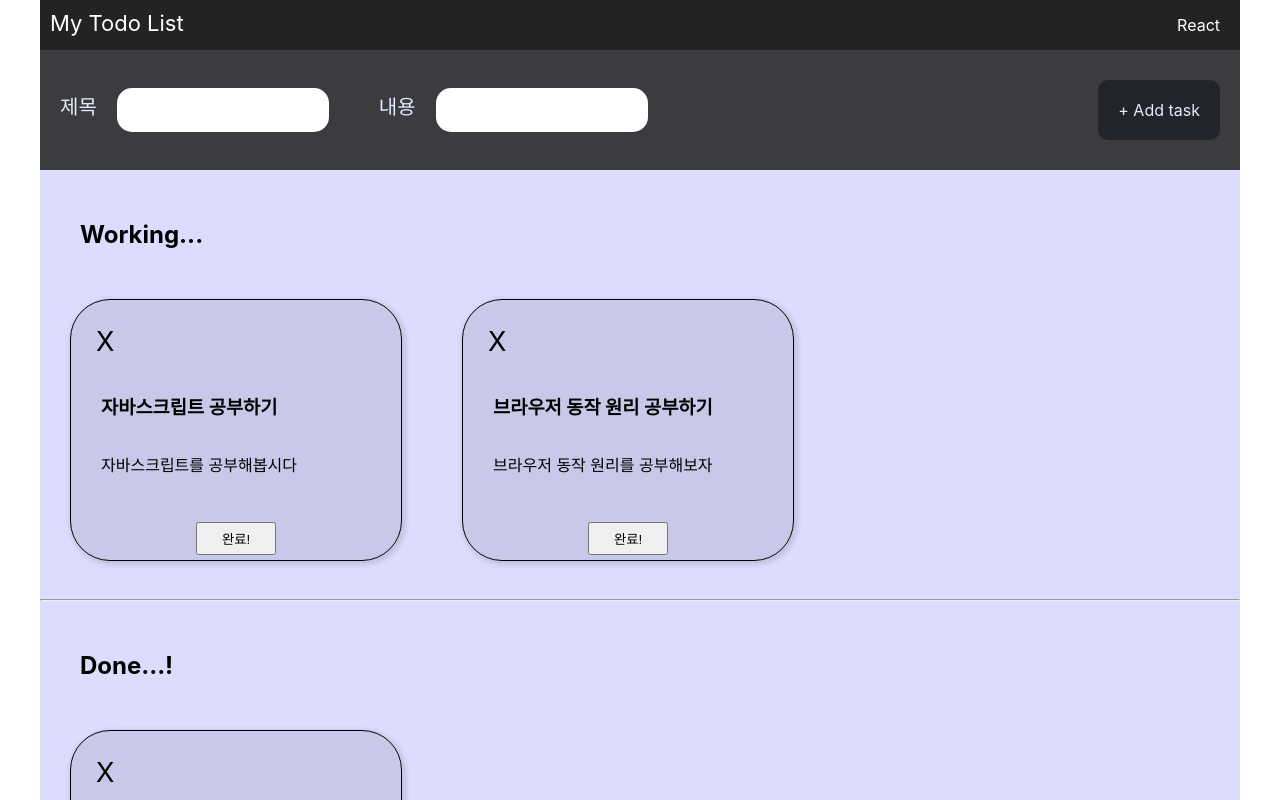
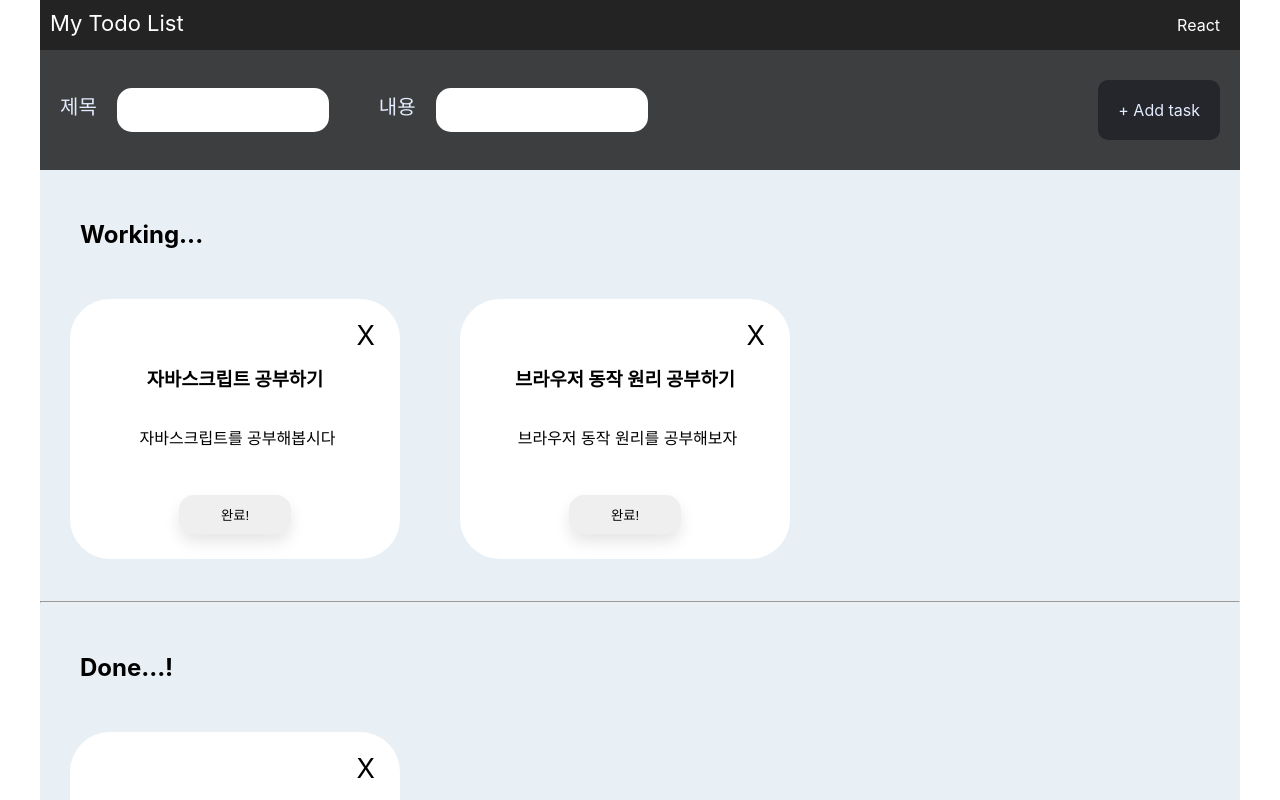
Before and after one commit to Sunghoman/react_todoapp, a React (Create React App) app: page / in a window 1280 px wide. Shown: the top 800 px of the page. Built offline with nearby package versions, Linux system fonts and the light colour scheme.

Commit message:
css 수정 : 삭제, 완료 버튼

```diff
--- a/src/components/form/Form.jsx
+++ b/src/components/form/Form.jsx
@@ -24,10 +24,10 @@ const Form = ({ posts, setPosts, title, body, onChange, onCreate, onRemove }) =>
       <div className='input'>
         <div className='input-post'>
           <label for="title">제목</label>
-          <input type="text" ref={titleInput} id="title" name="title" onChange={onChange} value={title} onKeyPress={onKeyPress}/>
+          <input type="text" maxlength='16' ref={titleInput} id="title" name="title" onChange={onChange} value={title} onKeyPress={onKeyPress}/>
 
           <label for="comment">내용</label>
-          <input type="text" id="comment" name="body" onChange={onChange} value={body} onKeyPress={onKeyPress}/>
+          <input type="text" maxlength='40' id="comment" name="body" onChange={onChange} value={body} onKeyPress={onKeyPress}/>
         </div>
         <span className='addpost' onClick={onCreate}>+ Add task</span>
       </div>
--- a/src/components/layout/style.css
+++ b/src/components/layout/style.css
@@ -2,9 +2,8 @@ body {
   max-width: 1200px;
   min-width: 800px;
   margin: 0 auto;
-  background-color: #ffffffb3;
 }
 
 .content {
-  background-color: rgb(220, 220, 255)
+  background-color: #e9f0f5
 }
--- a/src/components/todo/Todo.jsx
+++ b/src/components/todo/Todo.jsx
@@ -13,8 +13,8 @@ const Todo = ({ todo, setBtn }) => {
           }}>X</span>
           </div>
 
-        <h3>{ todo.title }</h3>
-        <p>{ todo.body }</p>
+        <h3 className='title'>{ todo.title }</h3>
+        <p className='body'>{ todo.body }</p>
         <div className='buttons'>
           <button onClick={() => {
             setBtn(todo);
--- a/src/components/todo/style.css
+++ b/src/components/todo/style.css
@@ -6,10 +6,13 @@
   padding: 15px;
   border-radius: 40px;
   transition: 0.4s;
-  box-shadow: 2px 2px 5px 2px rgba(0, 0, 0, 0.12);
+  border: none;
+  position: relative;
+  box-shadow: 0 0 0 4px #ffffff, inset 0 2px 0 rgba(#000, .08), 0 3px 0 4px rgba(#000, .05) ;
 
-  border: 1px solid black;
-  background-color: #2323231a;
+  text-align: center;
+  background-color: white;
+  overflow: hidden;
 }
 
 .card h3 {
@@ -27,16 +30,22 @@
 }
 
 .card .buttons > button {
-  padding: 5px;
-  width: 5rem;
+  padding: 10px;
+  width: 7rem;
 }
 
 button {
+  cursor: pointer;
   transition: all 0.3s;
+  border: none;
+  border-radius: 15px;
+  box-shadow: 0px 8px 15px rgba(0, 0, 0, 0.1);
 }
 
 button:hover {
   transform: translateY(-10%);
+  background-color: #2EE59D;
+  box-shadow: 0px 15px 20px rgba(46, 229, 157, 0.4);
 }
 
 .close {
@@ -44,10 +53,18 @@ button:hover {
   font-size: 27px;
   cursor: pointer;
   width: fit-content;
+  height: fit-content;
   transition: all 0.5s;
+  position: absolute;
+  top: 10px;
+  right: 15px;
 }
 
 .close:hover {
   color: tomato;
   transform: scale(1.1);
 }
+
+.title {
+  margin-top: 35px;
+}
```
